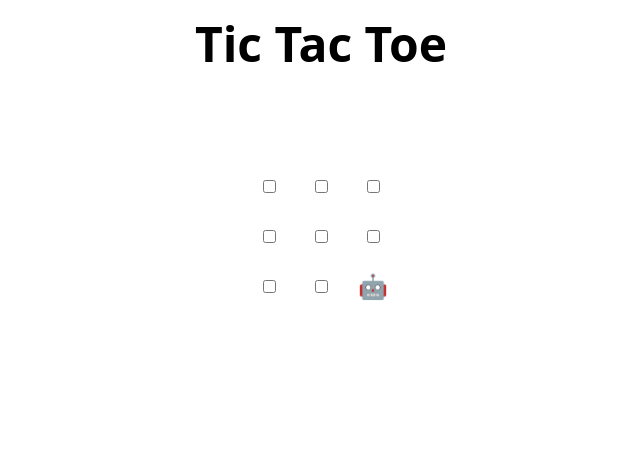
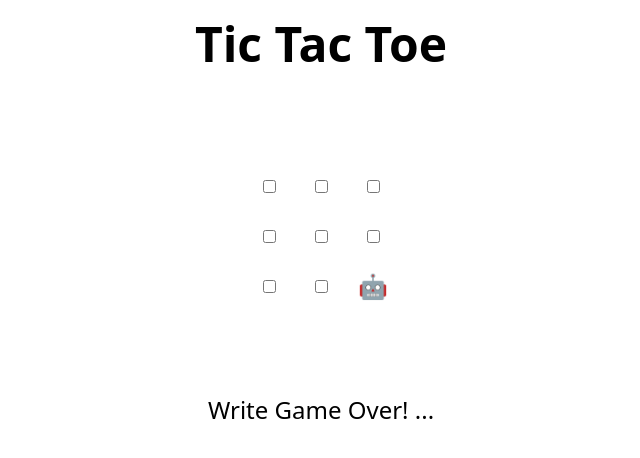
Before and after one commit to phamhscott/skills-review-pull-requests, a plain HTML site: page index.html in a window 1280 px wide. Shown: the whole page, without its empty margins (319-959 px from the left). Drawn offline with Linux system fonts and the light colour scheme.

Commit message:
Update index.html

```diff
--- a/index.html
+++ b/index.html
@@ -48,7 +48,7 @@
 </table>
 
 <h2 hidden>Game over, refresh to play again 🧑‍💻 🤖!</h2>
-
+Write Game Over! ...
 <script>
   // Initialization
   const boxes = Array.from(document.querySelectorAll("td"));
```
